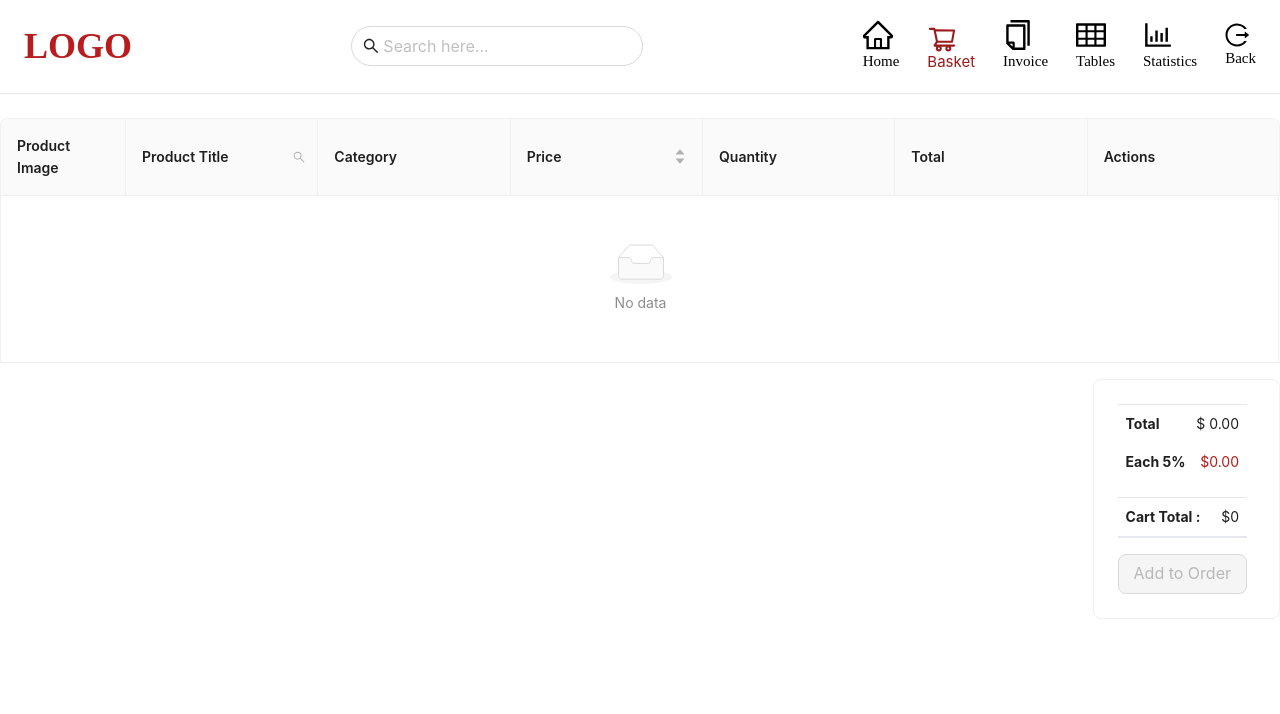
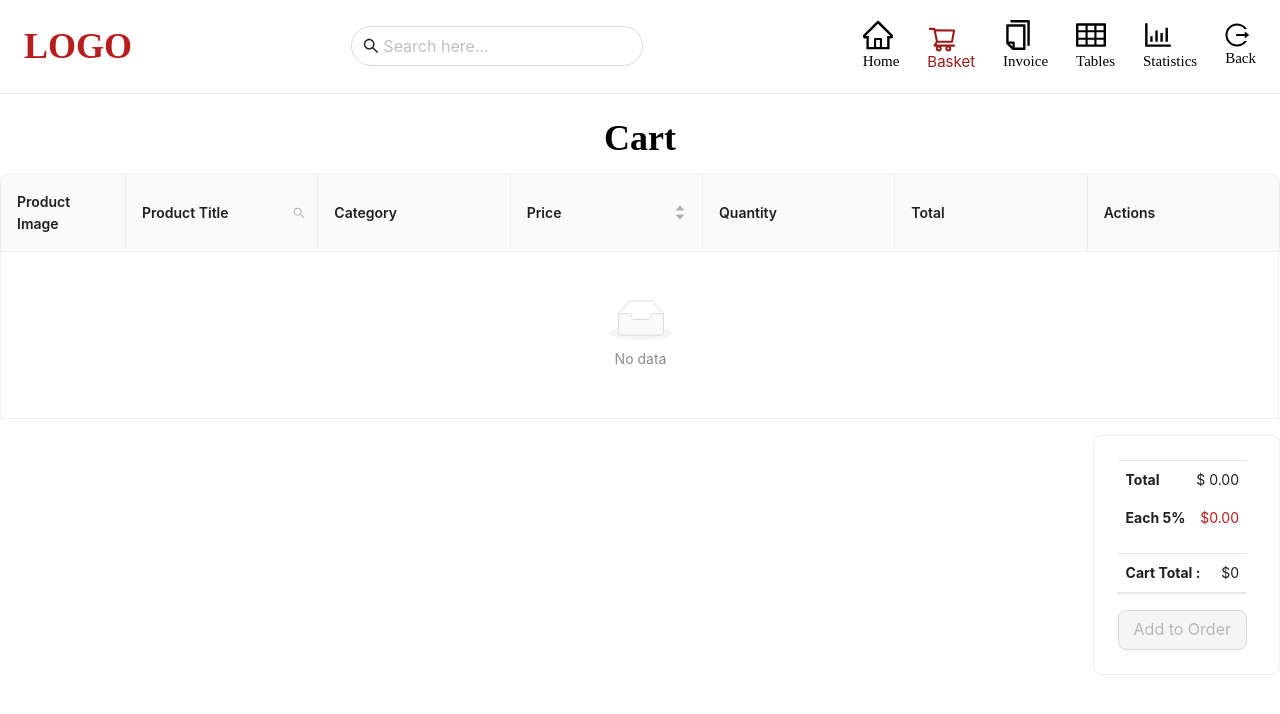
Before and after one commit to disconnectuss/Pos-App-Merstack-RTK, a React (Vite) app in the folder client/: page /cart in a window 1280 px wide. Shown: the top 714 px of the page. Built offline with nearby package versions, Linux system fonts and the light colour scheme; sample sign-in values are in the browser's storage; a web font is replaced by a local one.

Commit message:
bugs fixed

```diff
--- a/client/src/components/invoices/InvoiceModal.jsx
+++ b/client/src/components/invoices/InvoiceModal.jsx
@@ -88,8 +88,8 @@ const InvoiceModal = ({ isModalOpen, setIsModalOpen }) => {
               <div className="border-t border-b">
                 <div className="flex justify-between p-2">
                   <b>Total</b>
-                {typeof cart.total === 'number' ? cart.total.toFixed(2) : '0.00'}
-                  <span>$ </span>
+
+                  <span>$ {typeof cart.total === 'number' ? cart.total.toFixed(2) : '0.00'} </span>
                 </div>
                 <div className="flex justify-between p-2">
                   <b>Each {cart.tax}%</b>
--- a/client/src/pages/CartPage.jsx
+++ b/client/src/pages/CartPage.jsx
@@ -238,6 +238,8 @@ const CartPage = () => {
   return (
     <>
       <Header />
+      <h1 className="text-4xl font-bold text-center mb-4">Cart</h1>
+
       <Table
         dataSource={cart.cartItem}
         columns={columns}
```
